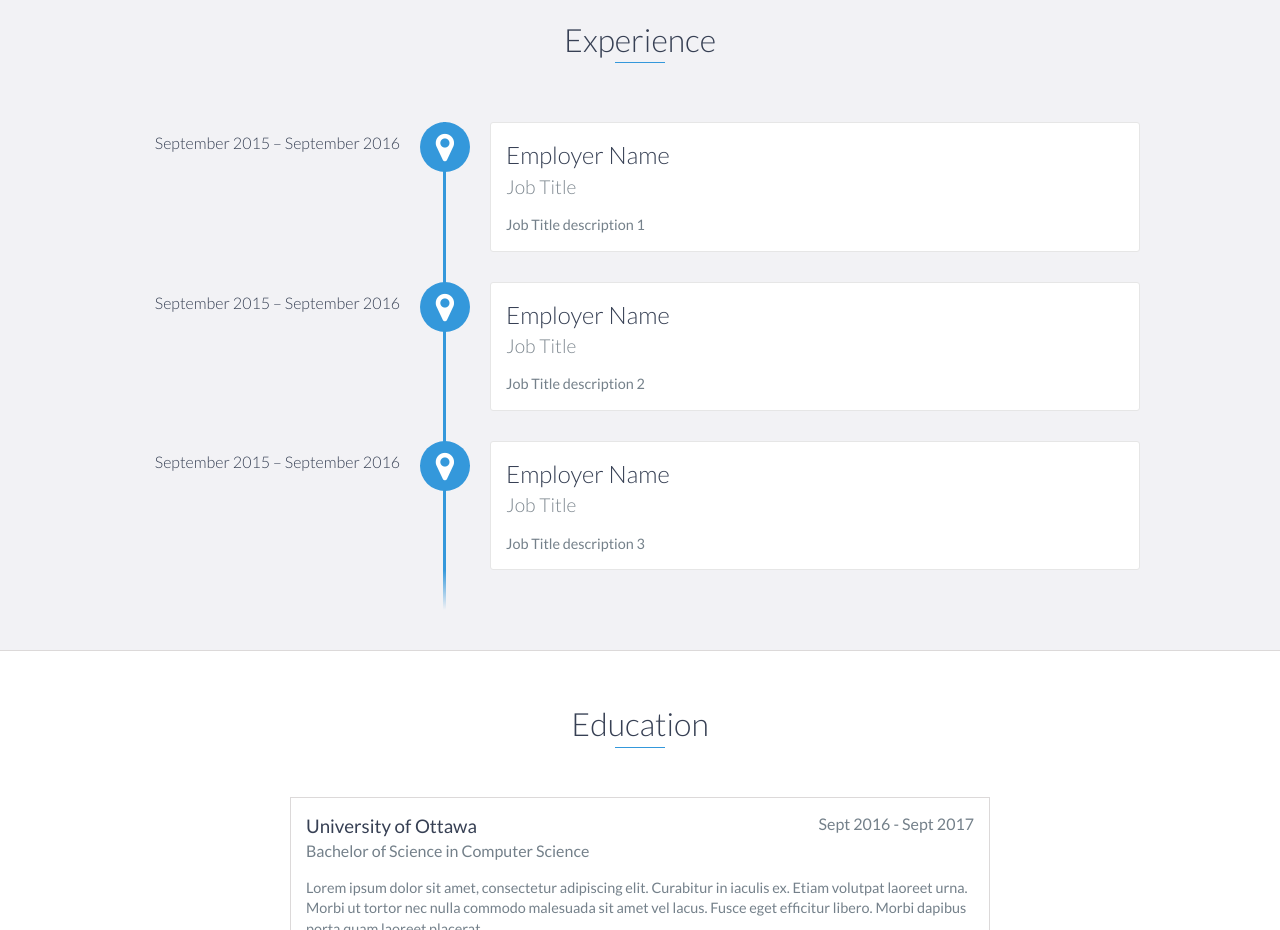
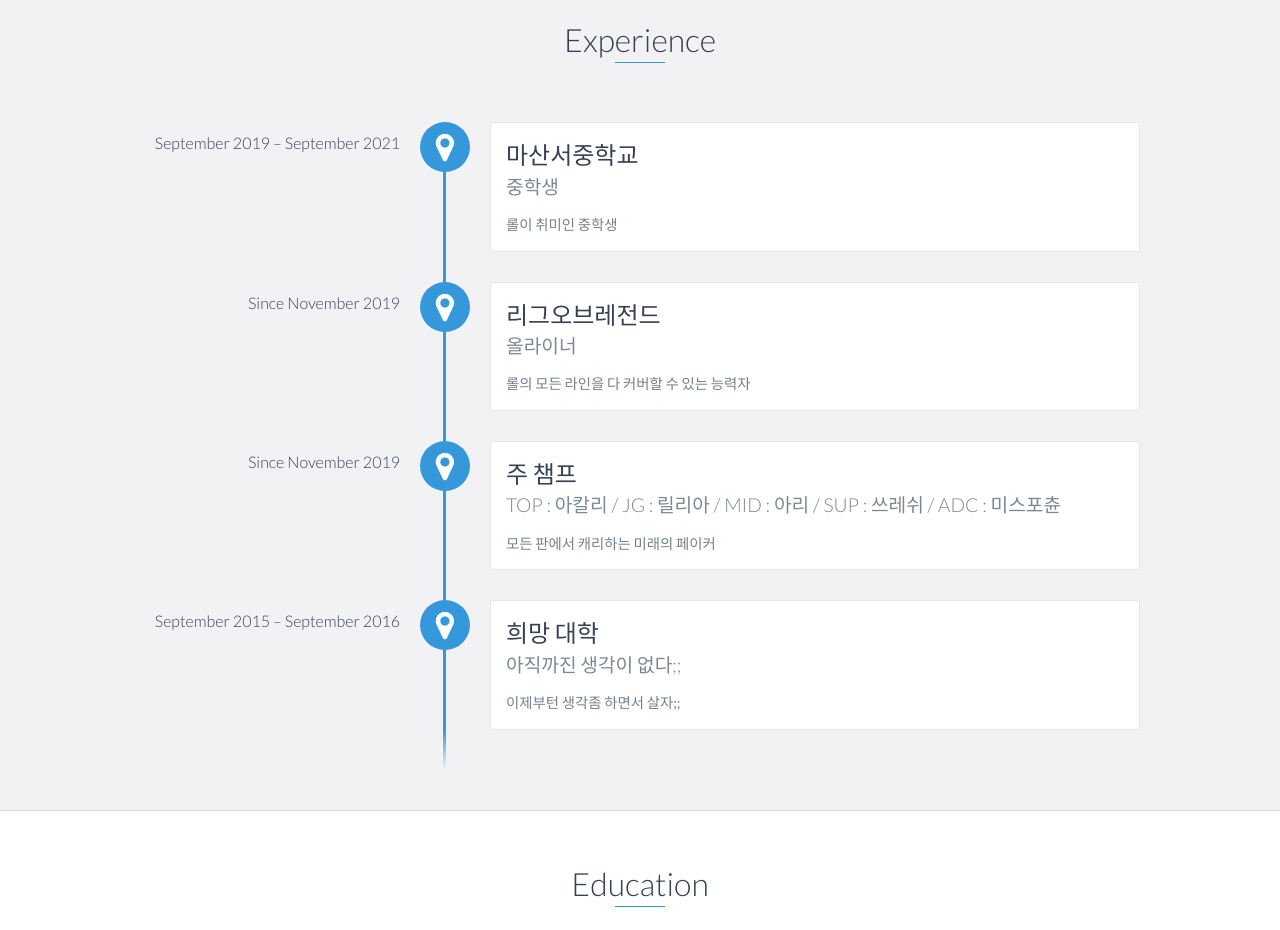
Before and after one commit to aird24714/aird24714.github.io, a website: page index.html in a window 1280 px wide. Shown: the part 1060-1990 px from the top of the page. Drawn offline with nearby package versions, Linux system fonts and the light colour scheme.

Commit message:
Changing

```diff
--- a/index.html
+++ b/index.html
@@ -86,27 +86,35 @@
     <div id="experience" class="background-alt">
         <h2 class="heading">Experience</h2>
         <div id="experience-timeline">
-            <div data-date="September 2015 – September 2016">
-                <h3>Employer Name</h3>
-                <h4>Job Title</h4>
+            <div data-date="September 2019 – September 2021">
+                <h3>마산서중학교</h3>
+                <h4>중학생</h4>
                 <p>
-                    Job Title description 1
+                    롤이 취미인 중학생
+                </p>
+            </div>
+
+            <div data-date="Since November 2019">
+                <h3>리그오브레전드</h3>
+                <h4>올라이너</h4>
+                <p>
+                    롤의 모든 라인을 다 커버할 수 있는 능력자
+                </p>
+            </div>
+
+            <div data-date="Since November 2019">
+                <h3>주 챔프</h3>
+                <h4>TOP : 아칼리 / JG : 릴리아 / MID : 아리 / SUP : 쓰레쉬 / ADC : 미스포츈</h4>
+                <p>
+                    모든 판에서 캐리하는 미래의 페이커
                 </p>
             </div>
 
             <div data-date="September 2015 – September 2016">
-                <h3>Employer Name</h3>
-                <h4>Job Title</h4>
+                <h3>희망 대학</h3>
+                <h4>아직까진 생각이 없다;;</h4>
                 <p>
-                    Job Title description 2
-                </p>
-            </div>
-
-            <div data-date="September 2015 – September 2016">
-                <h3>Employer Name</h3>
-                <h4>Job Title</h4>
-                <p>
-                    Job Title description 3
+                    이제부턴 생각좀 하면서 살자;;
                 </p>
             </div>
         </div>
```
